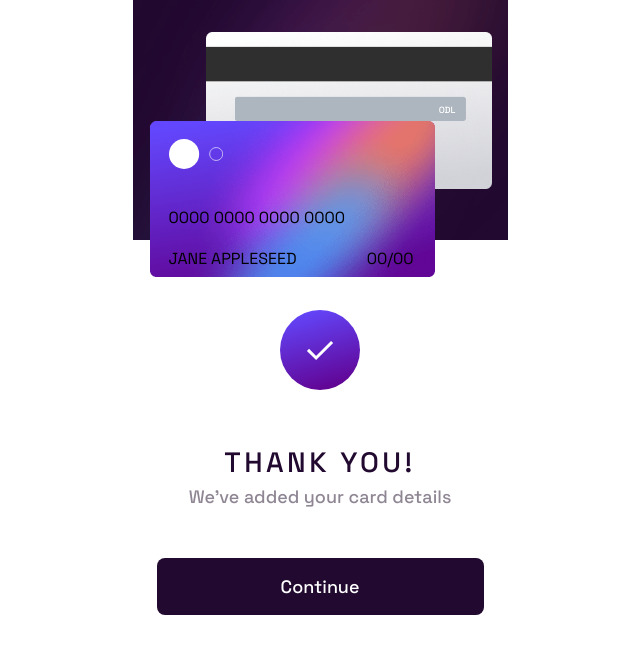
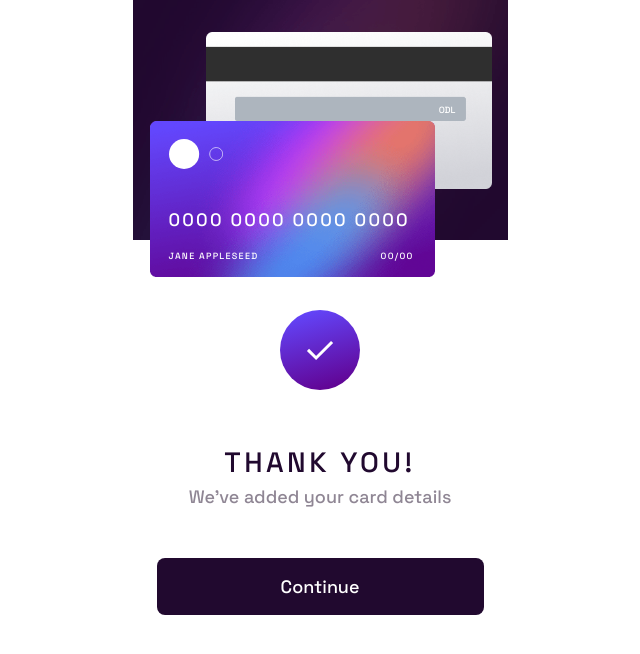
Before and after one commit to Baqari-Fruidze/interactive-card-details-form, a React (Vite) app: page / in a window 1280 px wide. Shown: the top 654 px of the page, without its empty margins (320-960 px from the left). Built offline with nearby package versions, Linux system fonts and the light colour scheme.

Commit message:
front fixed

```diff
--- a/src/components/Front.tsx
+++ b/src/components/Front.tsx
@@ -5,10 +5,16 @@ export default function Front() {
   return (
     <div className="w-[285px] h-[156px] bg-card-front bg-no-repeat bg-[length:285px_156px] ml-[17px] mt-[-68px] pt-[17.6px] pr-[20.89px]  pl-[19px] ">
       <img src={logo} alt="" className="w-[54px] h-[30px] mb-[37px]" />
-      <p className="mb-[17px]"> 0000 0000 0000 0000 </p>
-      <div className="flex justify-between">
-        <span>JANE APPLESEED</span>
-        <span>00/00</span>
+      <p className="mb-[17px] text-[18px] text-[#fff] font-medium tracking-[2.2px]">
+        0000 0000 0000 0000
+      </p>
+      <div className="nameAndDate flex justify-between items-center">
+        <span className="text-[9px] text-[#fff] font-medium tracking-[1.286px] uppercase">
+          JANE APPLESEED
+        </span>
+        <span className="text-[9px] text-[#fff] font-medium tracking-[1.286px] uppercase">
+          00/00
+        </span>
       </div>
     </div>
   );
```
